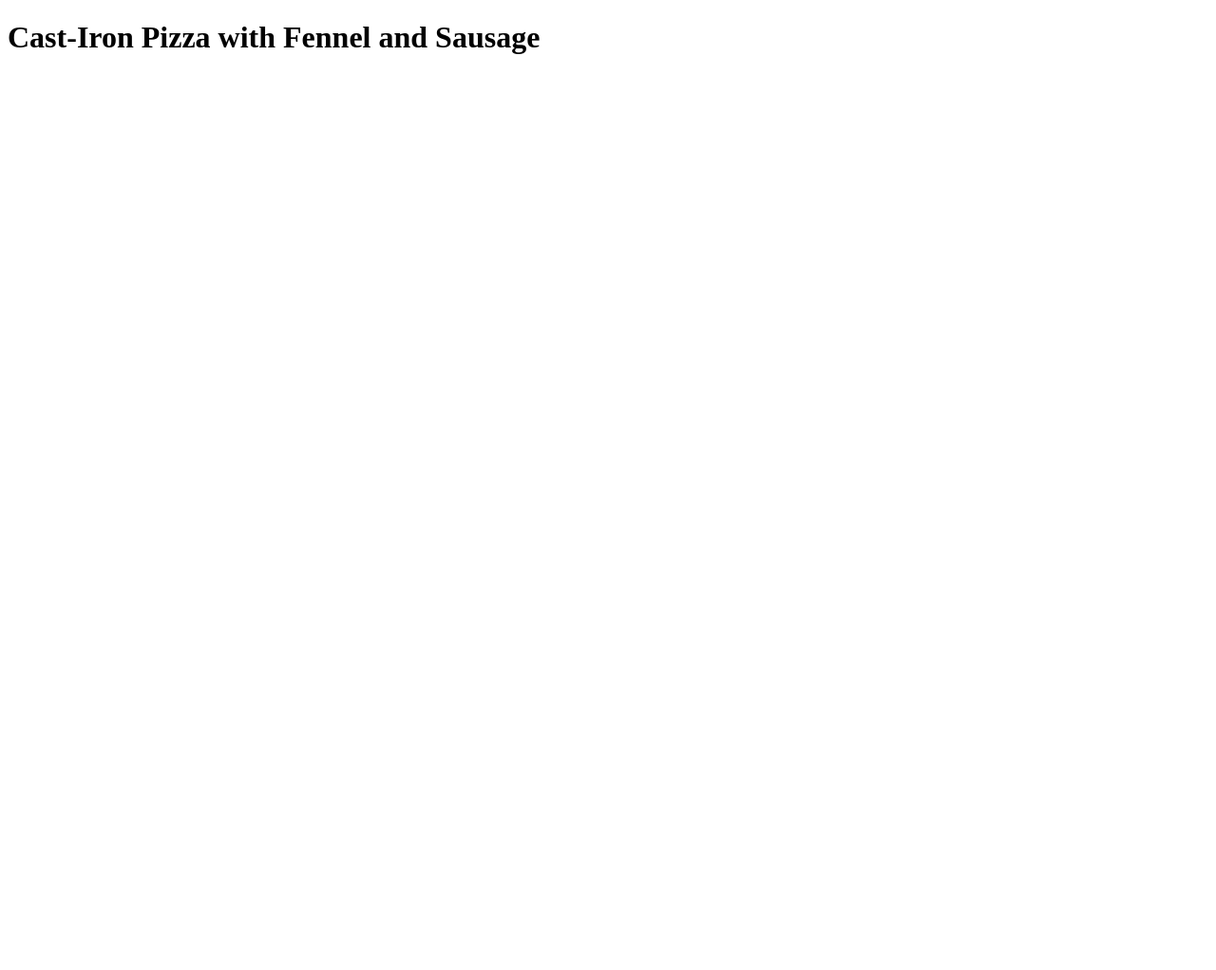
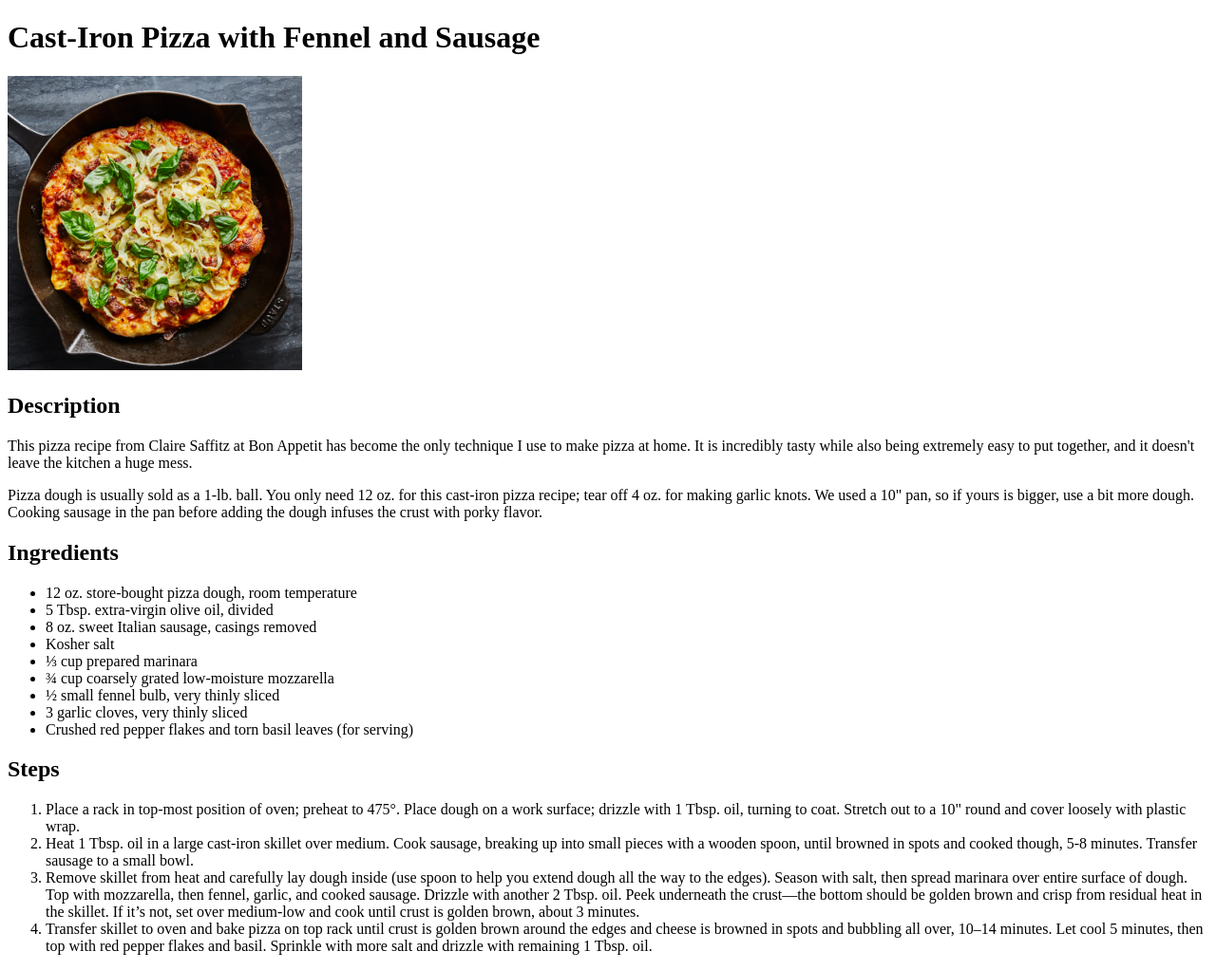
Before and after one commit to arnsocks/odin-recipes, a plain HTML site: page pizza.html in a window 1280 px wide. Shown: the whole page at 95% size. Before the commit the page ends 800 px from the top, so only its background shows below. Drawn offline with Linux system fonts and the light colour scheme.

Commit message:
Complete the first recipe page
Fill out the complete first recipe page including
an image of the dish, a description of the recipe,
the ingredients, and the method.

```diff
--- a/pizza.html
+++ b/pizza.html
@@ -7,5 +7,32 @@
 </head>
 <body>
     <h1>Cast-Iron Pizza with Fennel and Sausage</h1>
+    <img src="../img/pizza.jpg" alt="cast iron pizza covered in fresh basil" height="310">
+
+    <h2>Description</h2>
+    <p>This pizza recipe from Claire Saffitz at Bon Appetit has become the only technique I use to make pizza at home. It is incredibly tasty while also being extremely easy to put together, and it doesn't leave the kitchen a huge mess.</p>
+    <p>Pizza dough is usually sold as a 1-lb. ball. You only need 12 oz. for this cast-iron pizza recipe; tear off 4 oz. for making garlic knots. We used a 10" pan, so if yours is bigger, use a bit more dough. Cooking sausage in the pan before adding the dough infuses the crust with porky flavor.</p>
+
+    <h2>Ingredients</h2>
+    <ul>
+        <li>12 oz. store-bought pizza dough, room temperature</li>
+        <li>5 Tbsp. extra-virgin olive oil, divided</li>
+        <li>8 oz. sweet Italian sausage, casings removed</li>
+        <li>Kosher salt</li>
+        <li>⅓ cup prepared marinara</li>
+        <li>¾ cup coarsely grated low-moisture mozzarella</li>
+        <li>½ small fennel bulb, very thinly sliced</li>
+        <li>3 garlic cloves, very thinly sliced</li>
+        <li>Crushed red pepper flakes and torn basil leaves (for serving)</li>
+    </ul>
+
+    <h2>Steps</h2>
+    <ol>
+        <li>Place a rack in top-most position of oven; preheat to 475°. Place dough on a work surface; drizzle with 1 Tbsp. oil, turning to coat. Stretch out to a 10" round and cover loosely with plastic wrap.</li>
+        <li>Heat 1 Tbsp. oil in a large cast-iron skillet over medium. Cook sausage, breaking up into small pieces with a wooden spoon, until browned in spots and cooked though, 5-8 minutes. Transfer sausage to a small bowl.</li>
+        <li>Remove skillet from heat and carefully lay dough inside (use spoon to help you extend dough all the way to the edges). Season with salt, then spread marinara over entire surface of dough. Top with mozzarella, then fennel, garlic, and cooked sausage. Drizzle with another 2 Tbsp. oil. Peek underneath the crust—the bottom should be golden brown and crisp from residual heat in the skillet. If it’s not, set over medium-low and cook until crust is golden brown, about 3 minutes.</li>
+        <li>Transfer skillet to oven and bake pizza on top rack until crust is golden brown around the edges and cheese is browned in spots and bubbling all over, 10–14 minutes. Let cool 5 minutes, then top with red pepper flakes and basil. Sprinkle with more salt and drizzle with remaining 1 Tbsp. oil.</li>
+
+    </ol>
 </body>
 </html>
```
Also changed, not shown: img/pizza.jpg (added).
